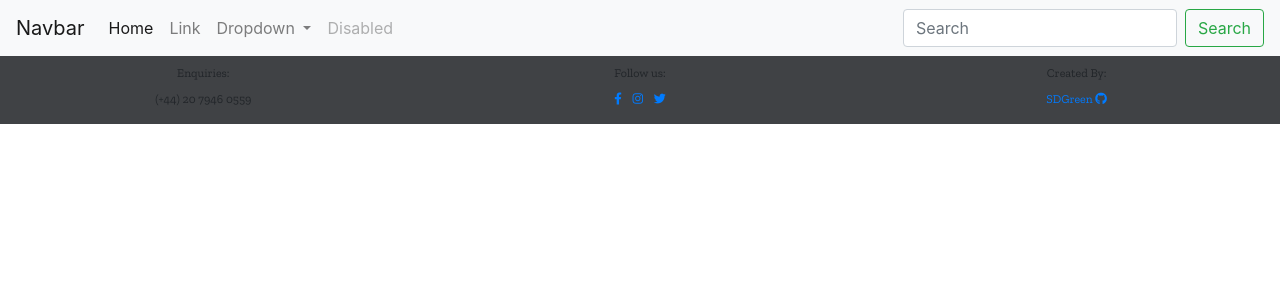
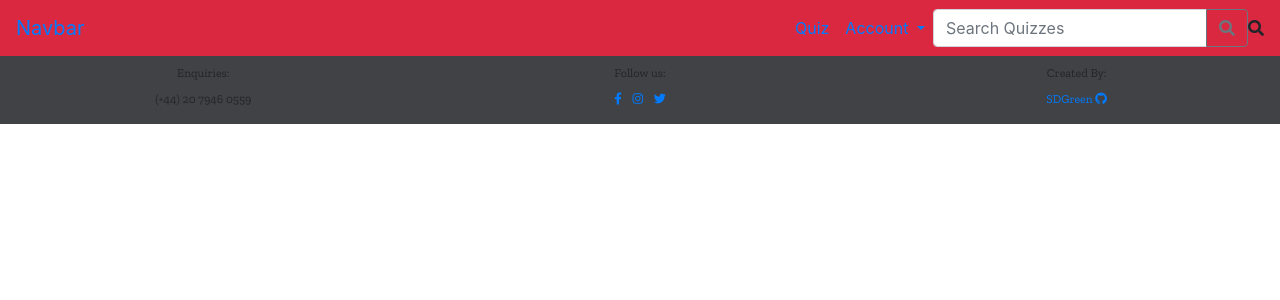
Before and after one commit to SDGreen/love-to-quiz, a Django app: page / in a window 1280 px wide. Shown: the top 300 px of the page. Run offline with Django 3.2, Linux system fonts and the light colour scheme; some libraries are stand-ins or nearby versions.

Commit message:
search bar and button boiler added to navbar

```diff
--- a/static/css/base.css
+++ b/static/css/base.css
@@ -54,6 +54,11 @@ colours {
     color: #404245;
 }
 
+header {
+    background-color: #da2841;
+}
+
+
 footer {
     background-color: #404245;
 }
--- a/templates/base.html
+++ b/templates/base.html
@@ -49,25 +49,21 @@
 
     {% block navbar %}
     <header>
-        <nav class="navbar navbar-expand-lg navbar-light bg-light">
-            <a class="navbar-brand" href="#">Navbar</a>
-            <button class="navbar-toggler" type="button" data-toggle="collapse" data-target="#navbarSupportedContent"
+        <nav class="navbar navbar-expand-lg">
+            <button class="navbar-toggler" type="button" data-toggle="collapse" data-target="#main-navbar"
                 aria-controls="navbarSupportedContent" aria-expanded="false" aria-label="Toggle navigation">
                 <span class="navbar-toggler-icon"></span>
             </button>
-
-            <div class="collapse navbar-collapse" id="navbarSupportedContent">
-                <ul class="navbar-nav mr-auto">
+            <a class="navbar-brand" href="#">Navbar</a>
+            <div class="collapse navbar-collapse" id="main-navbar">
+                <ul class="navbar-nav ml-auto">
                     <li class="nav-item active">
-                        <a class="nav-link" href="#">Home <span class="sr-only">(current)</span></a>
-                    </li>
-                    <li class="nav-item">
-                        <a class="nav-link" href="#">Link</a>
+                        <a class="nav-link" href="#">Quiz</a>
                     </li>
                     <li class="nav-item dropdown">
                         <a class="nav-link dropdown-toggle" href="#" id="navbarDropdown" role="button"
                             data-toggle="dropdown" aria-haspopup="true" aria-expanded="false">
-                            Dropdown
+                            Account
                         </a>
                         <div class="dropdown-menu" aria-labelledby="navbarDropdown">
                             <a class="dropdown-item" href="#">Action</a>
@@ -76,15 +72,18 @@
                             <a class="dropdown-item" href="#">Something else here</a>
                         </div>
                     </li>
-                    <li class="nav-item">
-                        <a class="nav-link disabled" href="#" tabindex="-1" aria-disabled="true">Disabled</a>
-                    </li>
                 </ul>
-                <form class="form-inline my-2 my-lg-0">
-                    <input class="form-control mr-sm-2" type="search" placeholder="Search" aria-label="Search">
-                    <button class="btn btn-outline-success my-2 my-sm-0" type="submit">Search</button>
-                </form>
             </div>
+            <form class="form-inline my-2 my-lg-0">
+                <div class="input-group">
+                    <input type="text" class="form-control" placeholder="Search Quizzes"
+                        aria-label="Quiz Search Bar" aria-describedby="button-addon2">
+                    <div class="input-group-append">
+                        <button class="btn btn-outline-secondary" type="button" id="button-addon2"><i class="fas fa-search"></i></button>
+                    </div>
+                </div>
+            </form>
+            <i class="fas fa-search"></i>
         </nav>
     </header>
     {% endblock %}
@@ -114,12 +113,9 @@
             </div>
             <div class="col-4 text-center">
                 <p class="mb-2">Follow us:</p>
-                <a class="text-m" target="_blank" href="#"><i
-                        class="fab fa-facebook-f"></i></a>
-                <a class="text-m" target="_blank" href="#"><i
-                        class="fab fa-instagram mx-2"></i></a>
-                <a class="text-m" target="_blank" href="#"><i
-                        class="fab fa-twitter"></i></a>
+                <a class="text-m" target="_blank" href="#"><i class="fab fa-facebook-f"></i></a>
+                <a class="text-m" target="_blank" href="#"><i class="fab fa-instagram mx-2"></i></a>
+                <a class="text-m" target="_blank" href="#"><i class="fab fa-twitter"></i></a>
             </div>
             <div class="col-4 text-center">
                 <p class="mb-2">Created By:</p>
```
